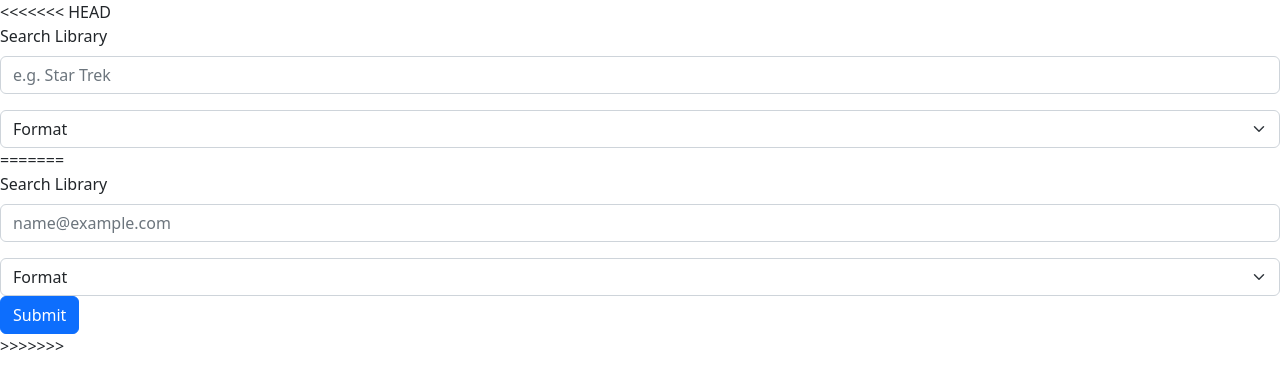
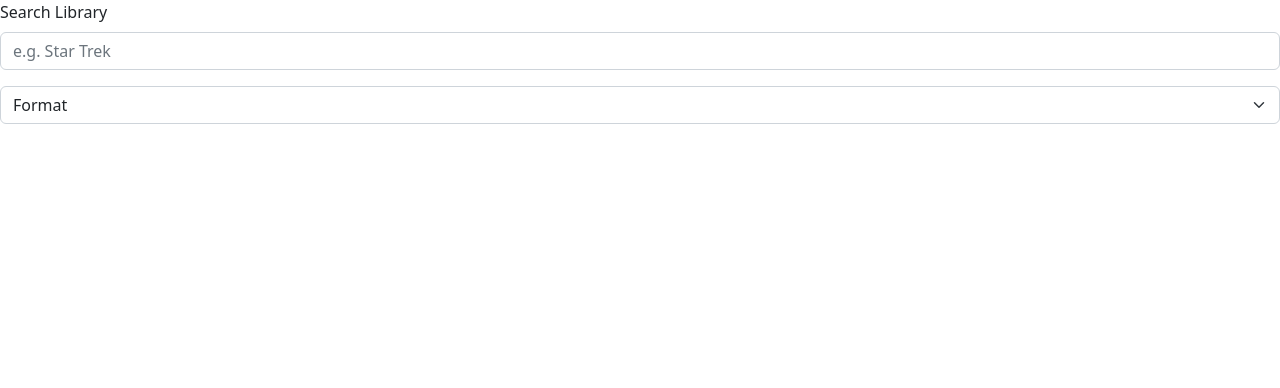
Before and after one commit to kevinkraiss/loc-search, a plain HTML site: page index.html in a window 1280 px wide. Drawn offline with nearby package versions, Linux system fonts and the light colour scheme.

Commit message:
fixed issue

```diff
--- a/index.html
+++ b/index.html
@@ -9,7 +9,7 @@
     <title>Library of Congess Search</title>
 </head>
 <body>
-<<<<<<< HEAD
+
 
     <div class="mb-3">
         <label for="exampleFormControlInput1" class="form-label">Search Library</label>
@@ -29,23 +29,9 @@
 
       </select>
 
-=======
-    <form>
 
-        <div class="mb-3">
-            <label for="exampleFormControlInput1" class="form-label">Search Library</label>
-            <input type="email" class="form-control" id="exampleFormControlInput1" placeholder="name@example.com">
-        </div>
 
-        <select class="form-select" aria-label="Default select example">
-            <option selected>Format</option>
-            <option value="1">Photograph</option>
-            <option value="2">Book</option>
-            <option value="3"></option>
-        </select>
-        <button type="submit" class="btn btn-primary">Submit</button>
-    </form>
->>>>>>>
+
 
 
 
```
